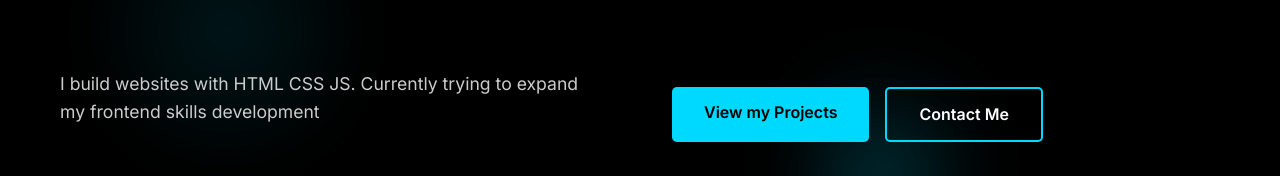
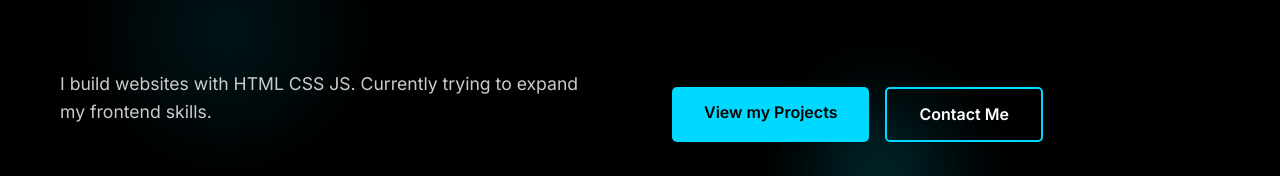
Before and after one commit to NxthanCode/nathandev, a plain HTML site: page index.html in a window 1280 px wide. Shown: the part 227-403 px from the top of the page. Drawn offline with Linux system fonts and the light colour scheme.

Commit message:
Add files via upload

```diff
--- a/index.html
+++ b/index.html
@@ -59,7 +59,7 @@
             <div class="cont">
                 <h1 class="htit">Hello I'm <span class="lblu">Nathan</span></h1>
                 <p class="hsub">16 Years Old Frontend Developer</p>
-                <p class="hdesc">I build websites with HTML CSS JS. Currently trying to expand my frontend skills development</p>
+                <p class="hdesc">I build websites with HTML CSS JS. Currently trying to expand my frontend skills.</p>
                 <div class="hbtn">
                     <a href="#proj" class="btn prim">View my Projects</a>
                     <a href="#cont" class="btn sec">Contact Me</a>
```
